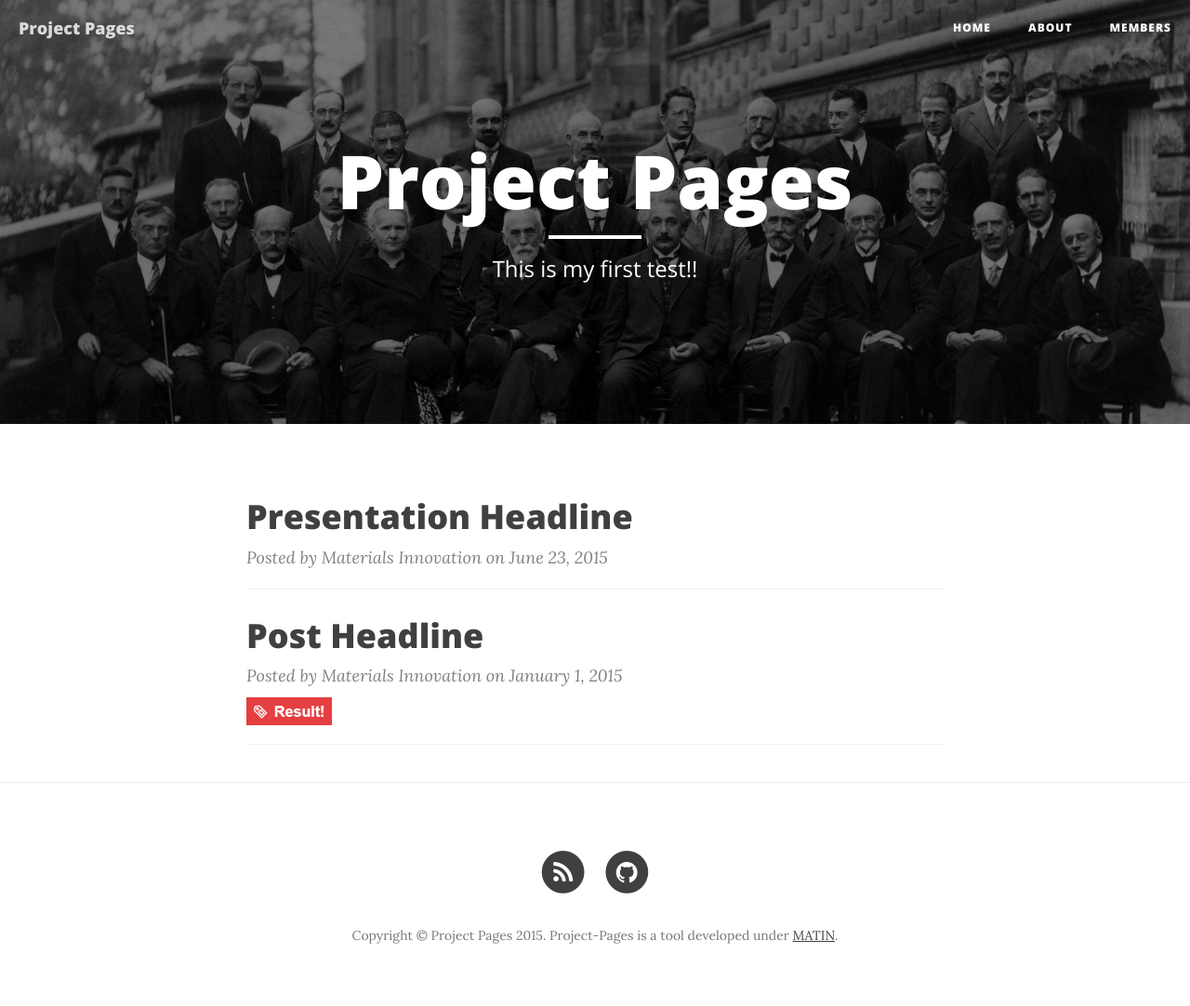
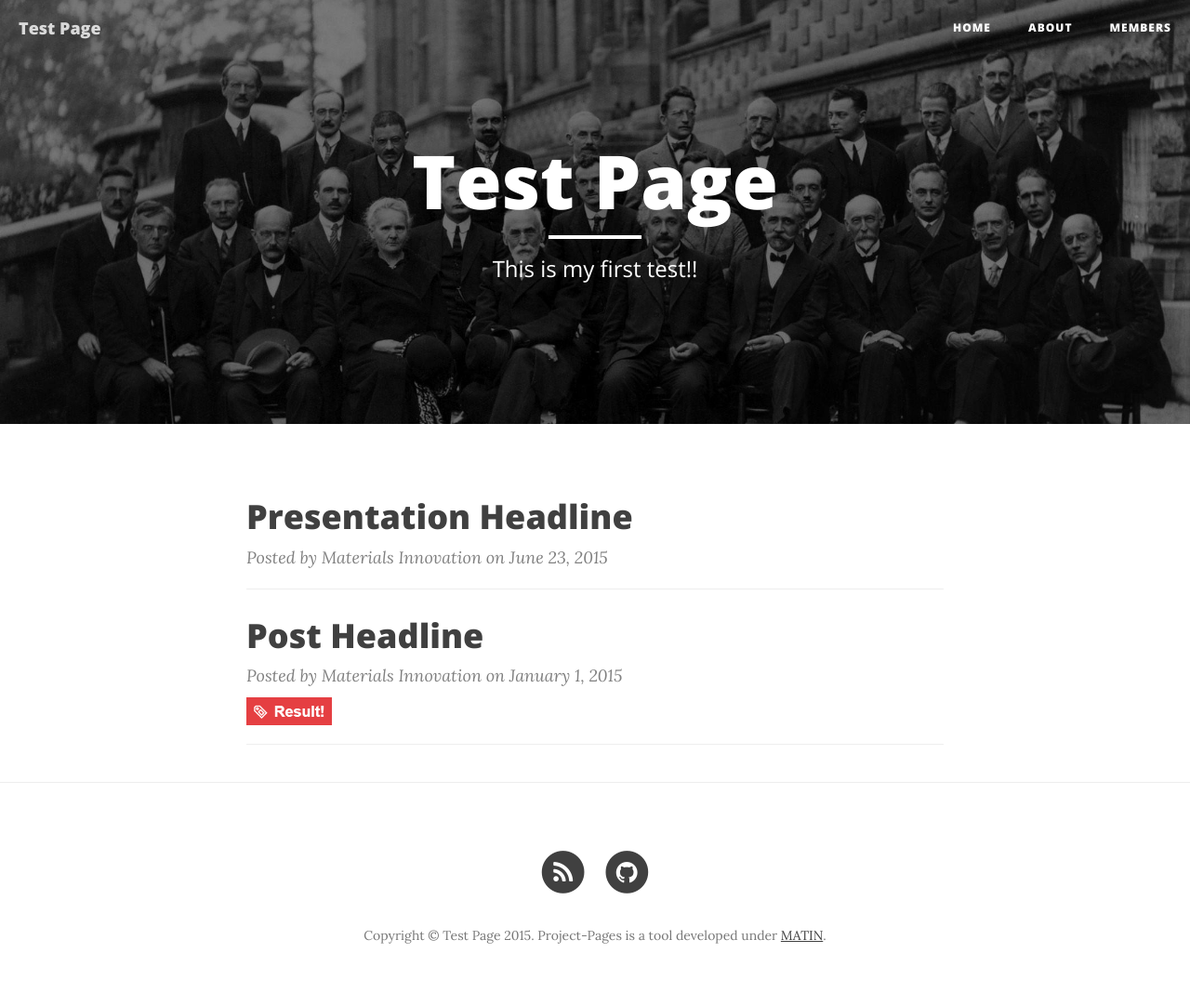
Before and after one commit to darrenm13/Test1, a Jekyll site: the page built from index.html, in a window 1280 px wide. Shown: the whole page at 93% size. Built offline with Jekyll 4.4.1, drawn with Linux system fonts in a browser that asks for light colours; nearby versions of some CDN libraries; the list of posts is cut into pages by our own code.

Commit message:
Update _config.yml

```diff
--- a/_config.yml
+++ b/_config.yml
@@ -1,13 +1,13 @@
 # Site settings
 
-title: Project Pages
+title: Test Page
 header-img: img/home-bg.jpg
 email: darrenmm33@gmail.com
 description: "This is my first test!!"
-baseurl: "/project-pages"
-url: "http://matin-hub.github.io"
+baseurl: "/Test1"
+url: "http://darrenm13.github.io"
 github_username:  darrenm13
-project_repository: project-pages
+project_repository: Test1
 
 # Build settings
 # Don't change these variables
```
